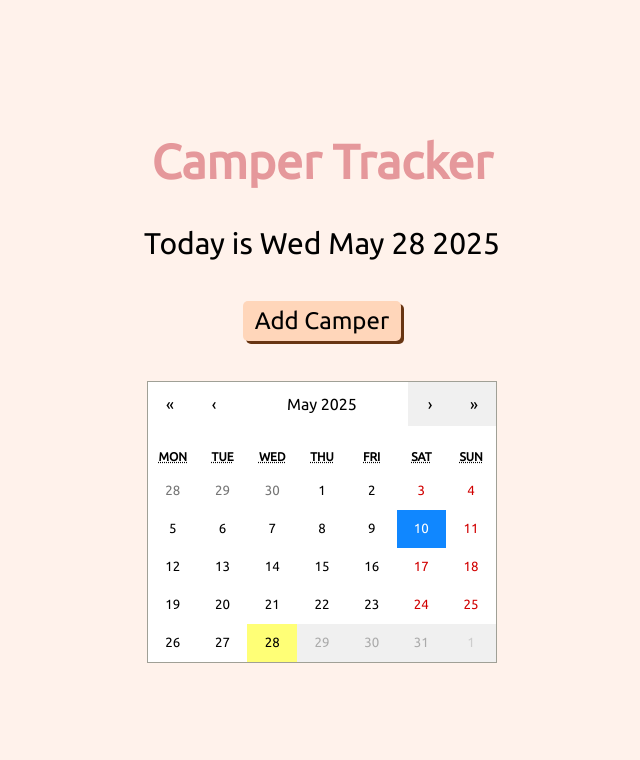
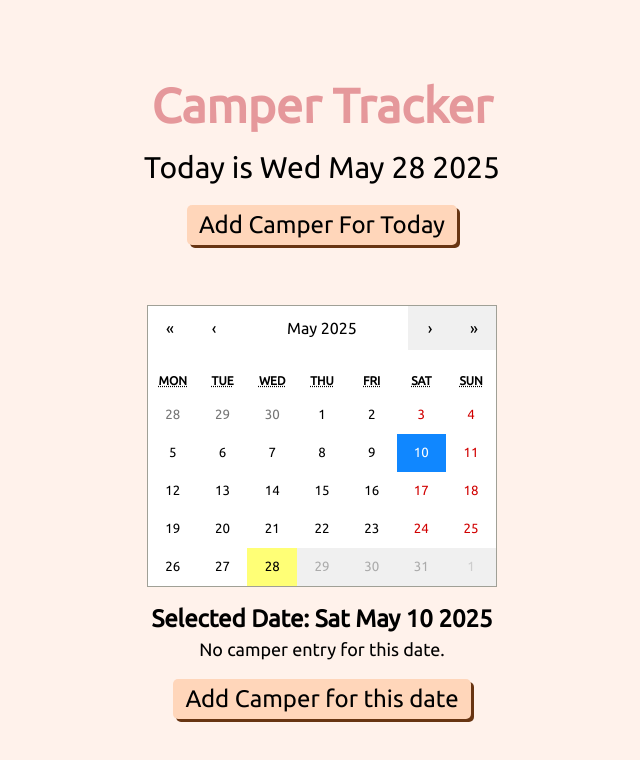
Before and after one commit to Divyansh-Jitpure/CamperTracker, a React (Vite) app in the folder client/: page / in a window 1280 px wide. Both pictures are taken after a click on the button "10". Shown: the top 760 px of the page, without its empty margins (318-958 px from the left). Built offline with nearby package versions, Linux system fonts and the light colour scheme; no server answers.

Commit message:
Almost done with it

```diff
--- a/client/src/components/Calendar.jsx
+++ b/client/src/components/Calendar.jsx
@@ -1,15 +1,105 @@
-import React from "react";
+import React, { use, useEffect, useState } from "react";
 import { Calendar as Calendarpack } from "react-calendar";
 import "react-calendar/dist/Calendar.css";
 import API from "../utils/api";
 
-const Calendar = () => {
+const Calendar = ({ addCamper }) => {
+  const [markedDates, setMarkedDates] = useState([]);
+  const [campers, setCampers] = useState([]);
+  const [selectedDate, setSelectedDate] = useState();
+
+  const getCampers = async () => {
+    try {
+      const campersAPI = await API.get("/getCampers", {
+        withCredentials: true,
+      });
+      // console.log(campers.data.campers);
+      setCampers(campersAPI.data.campers);
+      return campersAPI.data.campers;
+    } catch (err) {
+      console.error(
+        "Error fetching campers:",
+        err.response?.data || err.message,
+      );
+      alert(err.response?.data?.error || "Failed to fetch campers");
+    }
+  };
+
+  useEffect(() => {
+    getCampers();
+  }, [campers]);
+
+  // useEffect(() => {
+  //   console.log(selectedDate);
+  // }, [selectedDate]);
+
+  useEffect(() => {
+    const dates = campers.map((camper) => new Date(camper.date));
+    setMarkedDates(dates);
+  }, [campers]);
+
+  const tileClassName = ({ date, view }) => {
+    // Only apply class in 'month' view
+    if (view === "month") {
+      // Check if the current calendar tile's date matches any of our marked dates
+      const hasCamperEntry = markedDates.some(
+        (markedDate) =>
+          date.getFullYear() === markedDate.getFullYear() &&
+          date.getMonth() === markedDate.getMonth() &&
+          date.getDate() === markedDate.getDate(),
+      );
+      if (hasCamperEntry) {
+        return "has-camper-entry"; // Custom class to highlight the date
+      }
+    }
+    return null;
+  };
+
+  const formatDateToYYYYMMDD = (date) => {
+    const year = date.getFullYear();
+    const month = String(date.getMonth() + 1).padStart(2, "0");
+    const day = String(date.getDate()).padStart(2, "0");
+    return `${year}-${month}-${day}`;
+  };
+
   return (
     <div>
       <Calendarpack
         maxDate={new Date()}
-        onClickDay={(value, event) => console.log("Clicked day:", value)}
+        tileClassName={tileClassName}
+        onClickDay={(value, event) => {
+          setSelectedDate(value);
+          console.log(value);
+        }}
       />
+
+      {selectedDate && (
+        <div className="mt-4 text-center">
+          <h2 className="text-2xl font-semibold">
+            Selected Date: {selectedDate.toDateString()}
+          </h2>
+          <div className="text-lg">
+            {markedDates.some(
+              (date) =>
+                date.getFullYear() === selectedDate.getFullYear() &&
+                date.getMonth() === selectedDate.getMonth() &&
+                date.getDate() === selectedDate.getDate(),
+            ) ? (
+              "Camper is present on this date."
+            ) : (
+              <>
+                <p>No camper entry for this date.</p>
+                <button
+                  onClick={() => addCamper(formatDateToYYYYMMDD(selectedDate))}
+                  className="analog-btn rounded-m mt-4 cursor-pointer bg-[#FFD6BA] px-3 py-1 text-2xl hover:bg-[#ffcdac]"
+                >
+                  Add Camper for this date
+                </button>
+              </>
+            )}
+          </div>
+        </div>
+      )}
     </div>
   );
 };
--- a/client/src/index.css
+++ b/client/src/index.css
@@ -16,3 +16,25 @@
     box-shadow: 0px 0px 0px;
     transform: translatey(3px) translatex(3px);
 }
+
+/* In your CSS file (e.g., index.css or a dedicated style file) */
+.has-camper-entry {
+    background-color: rgb(120, 247, 120) !important;
+    /* A light orange/peach to highlight */
+
+    /* Make it a circle */
+}
+
+.has-camper-entry:focus {
+    background-color: #1e70ff !important;
+}
+
+/* Optional: Adjust for react-calendar's specific day tile styling */
+.react-calendar__tile {
+    /* You might need to adjust padding/margin here to make the circle look good */
+    padding: 10px 6.6667px;
+    /* Example, adjust as needed */
+    display: flex;
+    justify-content: center;
+    align-items: center;
+}
--- a/client/src/pages/Home.jsx
+++ b/client/src/pages/Home.jsx
@@ -1,4 +1,4 @@
-import React from "react";
+import React, { useEffect, useState } from "react";
 import API from "../utils/api";
 import Calendar from "../components/Calendar";
 
@@ -6,14 +6,14 @@ const Home = () => {
   const today = new Date();
   console.log(today);
 
-  const addCamper = () => {
-    API.post("/addCamper", { date: today })
+  const addCamper = async (day) => {
+    await API.post("/addCamper", { date: day })
       .then((response) => {
         console.log("Camper added successfully:", response.data);
         alert("Camper added successfully!");
       })
       .catch((error) => {
-        console.log(
+        console.error(
           "Error adding camper:",
           error.response?.data || error.message,
         );
@@ -22,22 +22,22 @@ const Home = () => {
   };
 
   return (
-    <div className="flex min-h-screen flex-col items-center justify-center gap-10 bg-[#FFF2EB]">
+    <div className="flex min-h-screen flex-col items-center justify-center gap-15 bg-[#FFF2EB]">
       <section className="flex flex-col items-center justify-center">
         <h1 className="text-5xl font-semibold text-[#E5989B]">
           Camper Tracker
         </h1>
 
-        <p className="my-10 text-3xl">Today is {today.toDateString()}</p>
+        <p className="my-5 text-3xl">Today is {today.toDateString()}</p>
 
         <button
-          onClick={addCamper}
+          onClick={() => addCamper(today)}
           className="analog-btn cursor-pointer rounded-md bg-[#FFD6BA] px-3 py-1 text-2xl hover:bg-[#ffcdac]"
         >
-          Add Camper
+          Add Camper For Today
         </button>
       </section>
-      <Calendar />
+      <Calendar addCamper={addCamper} />
     </div>
   );
 };
```
Also changed, not shown: 1 other file (tests, documents, lock files or other folders).
